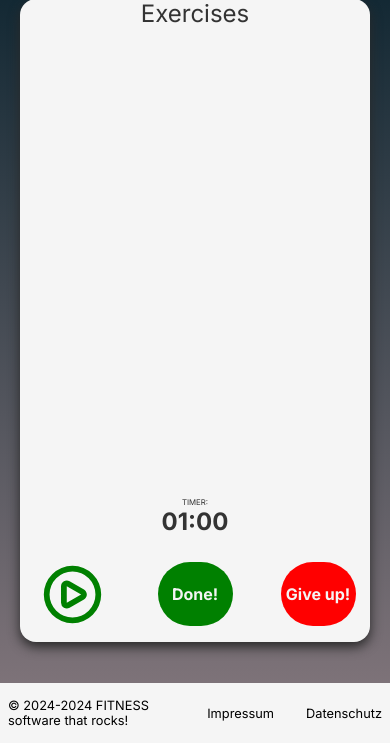
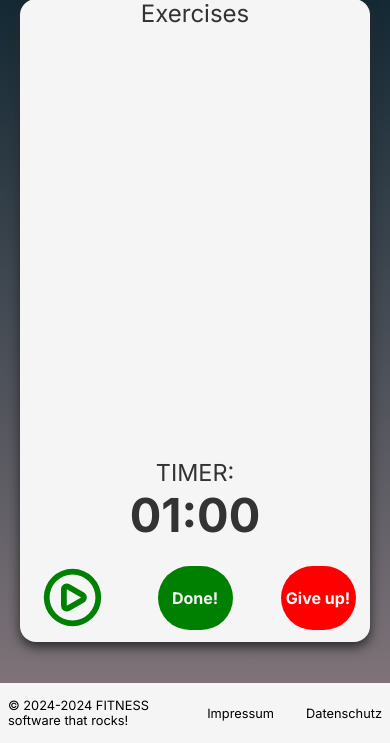
Before and after one commit to wirrexx/fit_jerk, a Django app: page /exercise-tone/ in a window 390 px wide. Shown: the part 101-844 px from the top of the page. Run offline with Django 5.2, Linux system fonts and the light colour scheme; the visitor is signed in with stand-in values (Sample User, id 1); parts of the project's set-up code (start-up, migrations or seed data) failed here and were passed over.

Commit message:
Responsive video_url scale

```diff
--- a/fj/fitness_jerk/static/css/timer_css.css
+++ b/fj/fitness_jerk/static/css/timer_css.css
@@ -209,7 +209,7 @@ p {
     }
 
     .video_url {
-        width: 90%;
+        width: 100%;
         height: 50%;
     }
 
@@ -226,4 +226,20 @@ p {
         text-align: center;
         scale: 135%;
     }
+
+    .exercise-item {
+        text-align: center;
+        font-size: 8vw;
+    }
+
+    #timer {
+        font-weight: 700;
+        font-size: 12vw;
+    }
+
+    #message {
+        font-size: 6vw;
+        font-weight: 700;
+        text-wrap: nowrap;
+    }
 }
```
